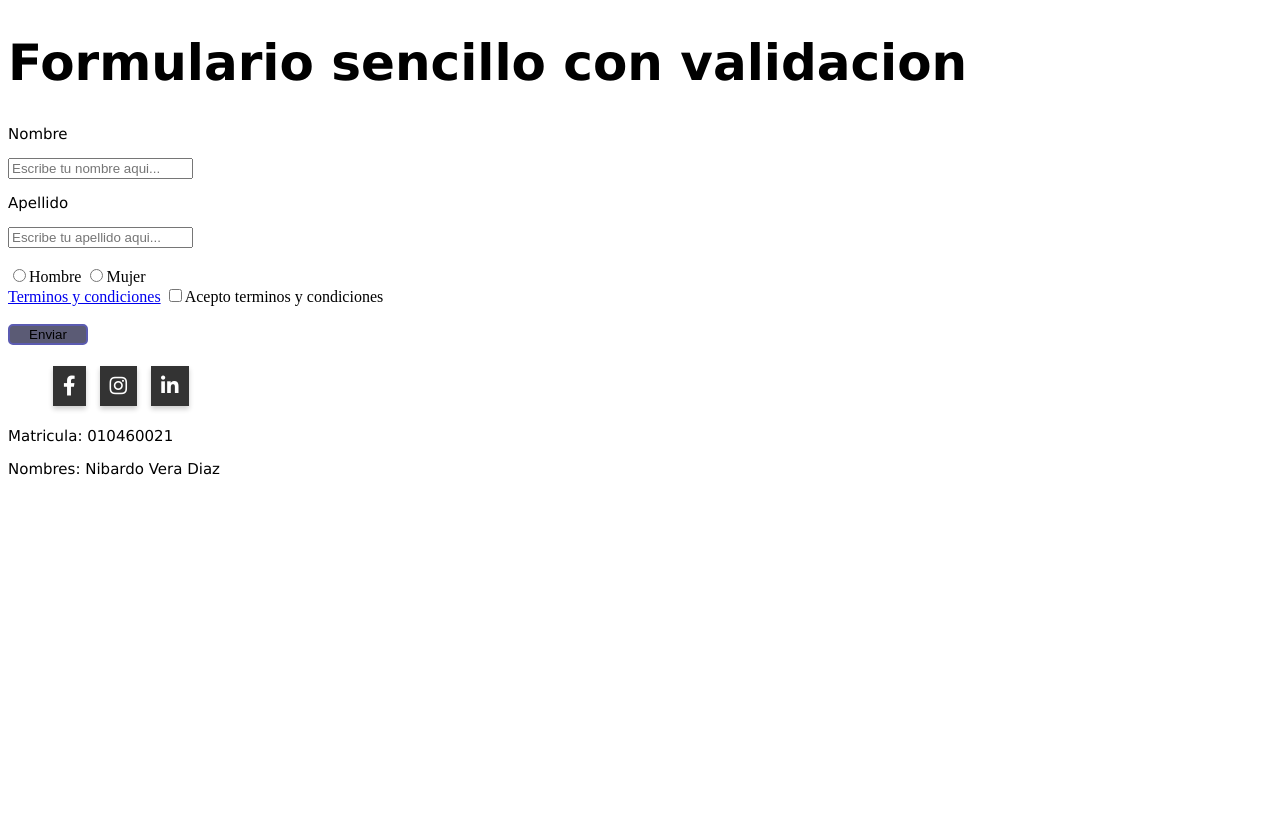
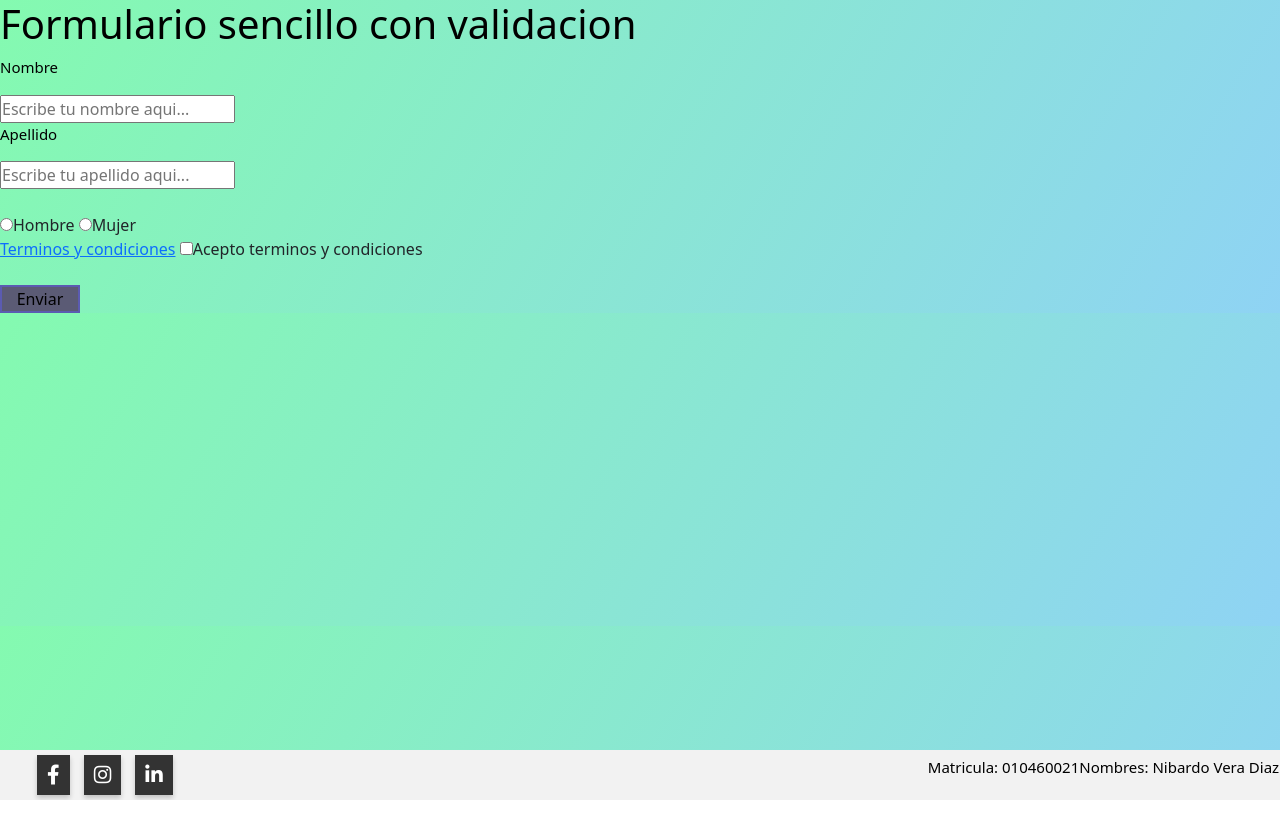
Before and after one commit to Nibard/proyecto3F, a plain HTML site: page index.html in a window 1280 px wide. After the commit the page ends 800 px from the top, so only its background shows below. Drawn offline with nearby package versions, Linux system fonts and the light colour scheme.

Commit message:
detalles esteticos

```diff
--- a/index.html
+++ b/index.html
@@ -7,6 +7,7 @@
     <link href="styles.css" rel="stylesheet">
     <link rel="stylesheet" href="https://use.fontawesome.com/releases/v5.8.1/css/all.css">
     <title>Formulario</title>
+    <link href="https://cdn.jsdelivr.net/npm/bootstrap@5.0.2/dist/css/bootstrap.min.css" rel="stylesheet" integrity="sha384-EVSTQN3/azprG1Anm3QDgpJLIm9Nao0Yz1ztcQTwFspd3yD65VohhpuuCOmLASjC" crossorigin="anonymous">
 </head>
 <header>
     <h1>Formulario sencillo con validacion</h1>
@@ -37,8 +38,11 @@
             <li><a href="a" class="linkedin"><i class=" fab fa-linkedin-in"></i></a></li>
 
         </ul>
-        <P>Matricula: 010460021 </P>
+        <div class="datos">
+        <P class="matricula">Matricula: 010460021 </P>
+
         <p>Nombres: Nibardo Vera Diaz</p>
+        </div>
     </div>
 
 </footer>
--- a/styles.css
+++ b/styles.css
@@ -1,14 +1,26 @@
+*{
+    padding: 0;
+    margin: 0;
+    box-sizing: border-box;
+}
+
+body{
+    background-image: linear-gradient(120deg, #84fab0 0%, #8fd3f4 100%);
+}
+
+
 h1{
     font-size: 50px;
     color: black;
-    font-family: 'Lucida Sans', 'Lucida Sans Regular', 'Lucida Grande', 'Lucida Sans Unicode', Geneva, Verdana, sans-serif;
+    /* font-family: 'Lucida Sans', 'Lucida Sans Regular', 'Lucida Grande', 'Lucida Sans Unicode', Geneva, Verdana, sans-serif; */
 }
 
 
 p{
+
     font-size: 15px;
     color: black;
-    font-family: 'Lucida Sans', 'Lucida Sans Regular', 'Lucida Grande', 'Lucida Sans Unicode', Geneva, Verdana, sans-serif;
+    /* font-family: 'Lucida Sans', 'Lucida Sans Regular', 'Lucida Grande', 'Lucida Sans Unicode', Geneva, Verdana, sans-serif; */
 
 }
 
@@ -16,7 +28,7 @@ p{
 .apellido{
     font-size: 15px;
     color: black;
-    font-family: 'Lucida Sans', 'Lucida Sans Regular', 'Lucida Grande', 'Lucida Sans Unicode', Geneva, Verdana, sans-serif;
+    /* font-family: 'Lucida Sans', 'Lucida Sans Regular', 'Lucida Grande', 'Lucida Sans Unicode', Geneva, Verdana, sans-serif; */
 
 }
 
@@ -27,21 +39,35 @@ button{
     border-color: rgb(91,91,177);
     border-style: solid;
 }
+footer{
+    display: flex;
+    width: 100% ;
+    height: 50px;
+    background-color: #f2f2f2;
+    position: absolute;
+    bottom: 0;
 
-.redes{
-    /* display: flex; */
-    height: 100vh;
-    align-items: flex-start;
-    justify-content: flex-start;
+
+
+
+}
+
+footer .redes{
+    display: flex;
+    /* justify-content: center;
+    align-items: center; */
+
 
 }
 
 .redes ul li{
     display: inline-block;
+    justify-content: space-between;
     margin: 5px;
     width: auto;
     height: auto;
-    text-align: start;
+
+
 }
 
 .redes ul li a{
@@ -52,4 +78,17 @@ button{
     line-height: 40px;
     font-size: 20px;
     box-shadow: 0px 3px 5px 0px rgb(0,0,0,.2);
+
 }
+
+
+
+
+footer .datos{
+    display: flex;
+
+    justify-content: center;
+    align-items: center;
+    margin-left: 750px;
+
+}
```
